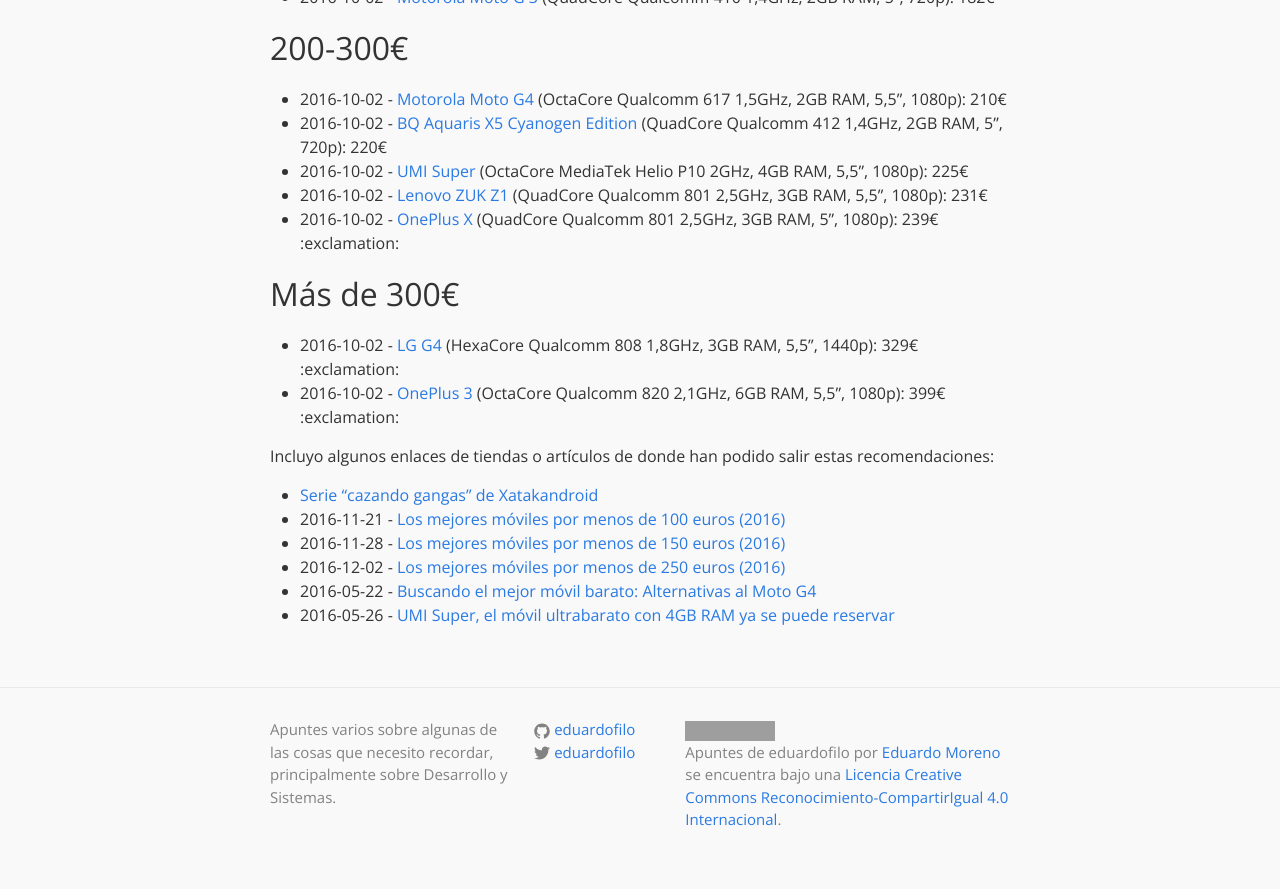
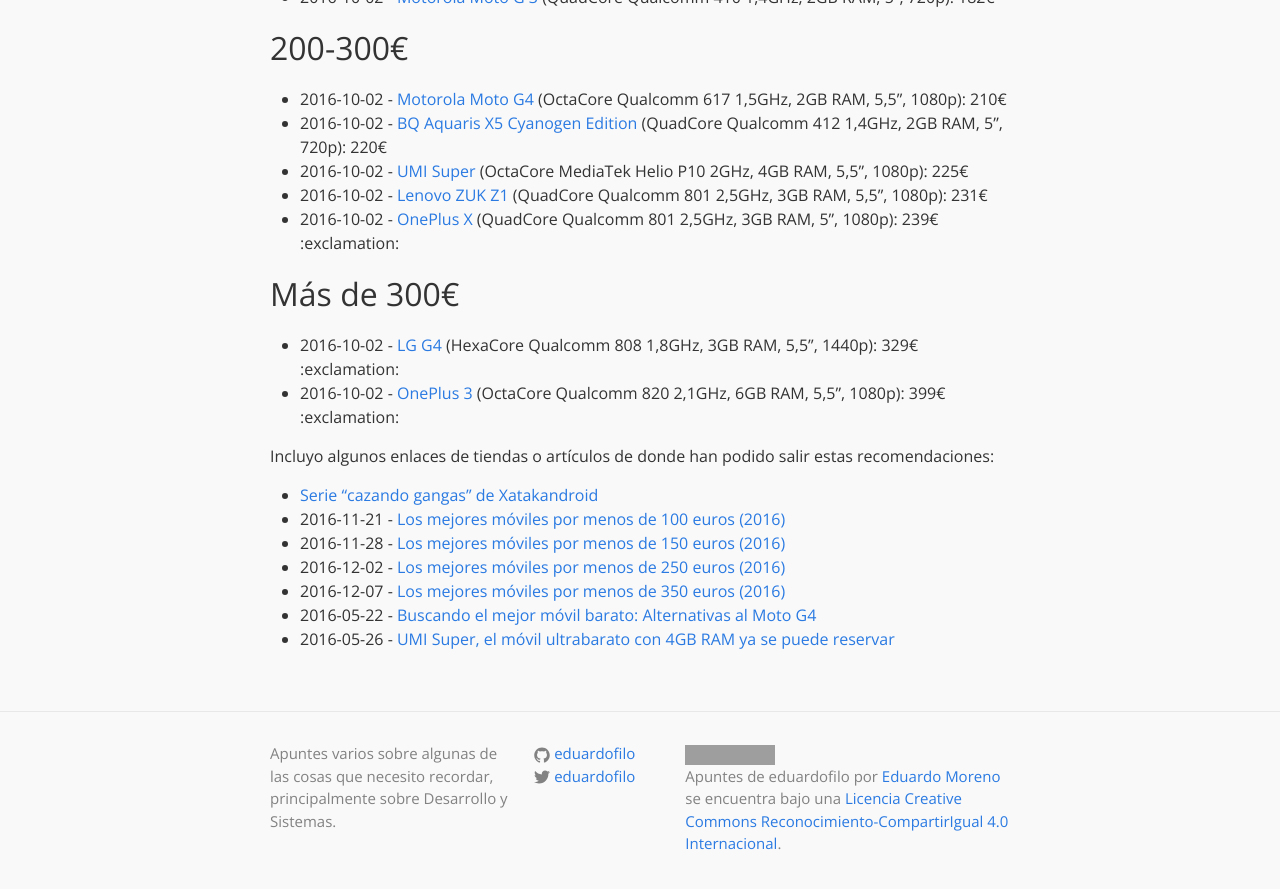
Before and after one commit to eduardofilo/eduardofilo.jekyll, a Jekyll site: the page built from _posts/2015-01-09-moviles.md, in a window 1280 px wide and 900 px high, scrolled down 1394 px. Shown: the top 889 px of the window. Built offline with Jekyll 4.4.1, drawn with Linux system fonts in a browser that asks for light colours; grey boxes are pictures that could not be loaded.

Commit message:
Enlace a móviles de menos de 350€.

```diff
--- a/_posts/2015-01-09-moviles.md
+++ b/_posts/2015-01-09-moviles.md
@@ -38,5 +38,6 @@
 * 2016-11-21 - [Los mejores móviles por menos de 100 euros (2016)](http://www.elandroidelibre.com/2016/11/que-movil-comprar-por-menos-de-100-euros-android.html)
 * 2016-11-28 - [Los mejores móviles por menos de 150 euros (2016)](http://www.elandroidelibre.com/2016/11/los-mejores-moviles-menos-150-euros-2016.html)
 * 2016-12-02 - [Los mejores móviles por menos de 250 euros (2016)](http://www.elandroidelibre.com/2016/12/los-mejores-moviles-por-menos-200-euros-2016.html)
+* 2016-12-07 - [Los mejores móviles por menos de 350 euros (2016)](http://www.elandroidelibre.com/2016/12/los-mejores-moviles-por-menos-de-350-euros-2016.html)
 * 2016-05-22 - [Buscando el mejor móvil barato: Alternativas al Moto G4](http://www.elandroidelibre.com/2016/05/alternativas-al-moto-g4.html)
 * 2016-05-26 - [UMI Super, el móvil ultrabarato con 4GB RAM ya se puede reservar](http://www.elandroidelibre.com/2016/05/umi-super-movil-ultrabarato-4gb-reservar.html)
```
